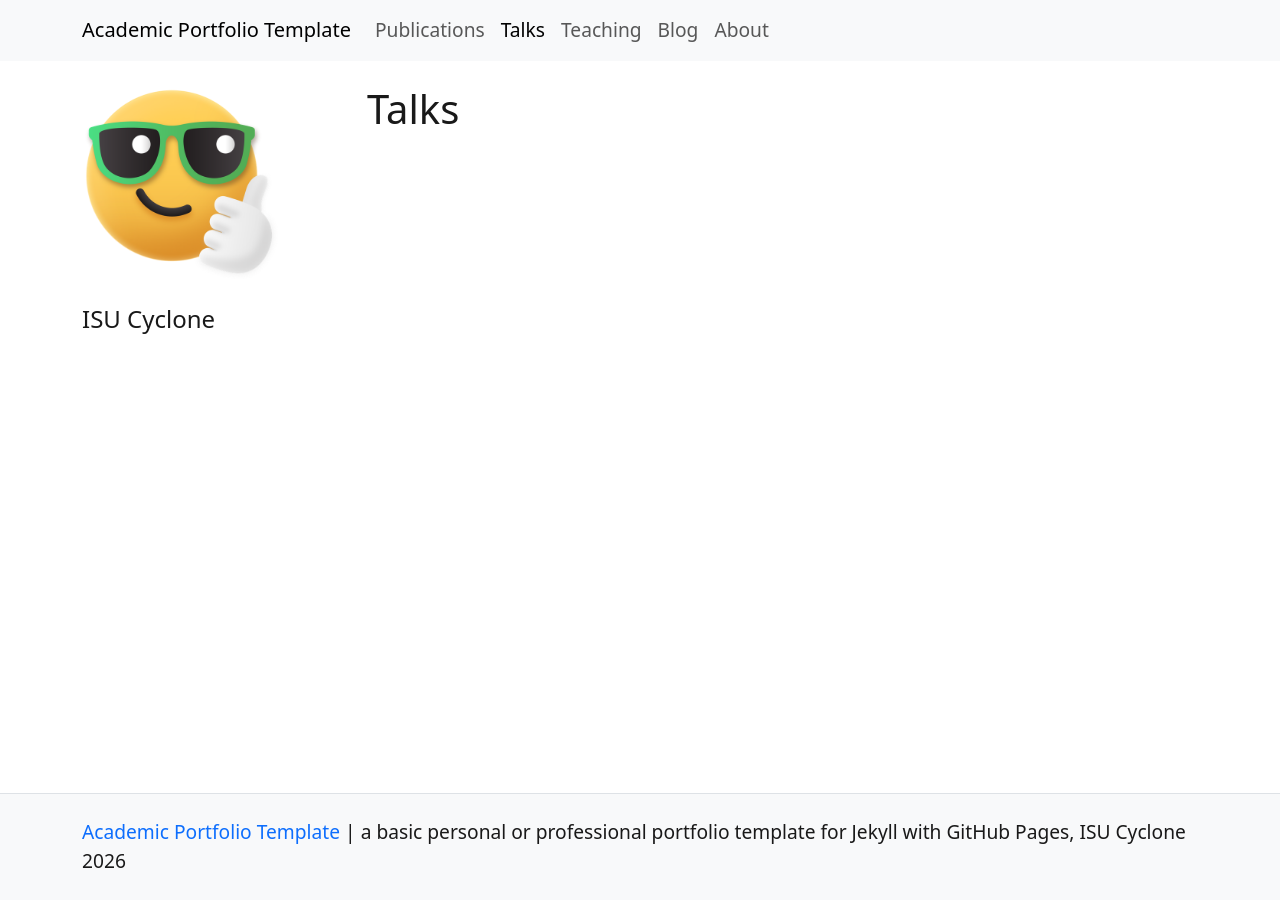
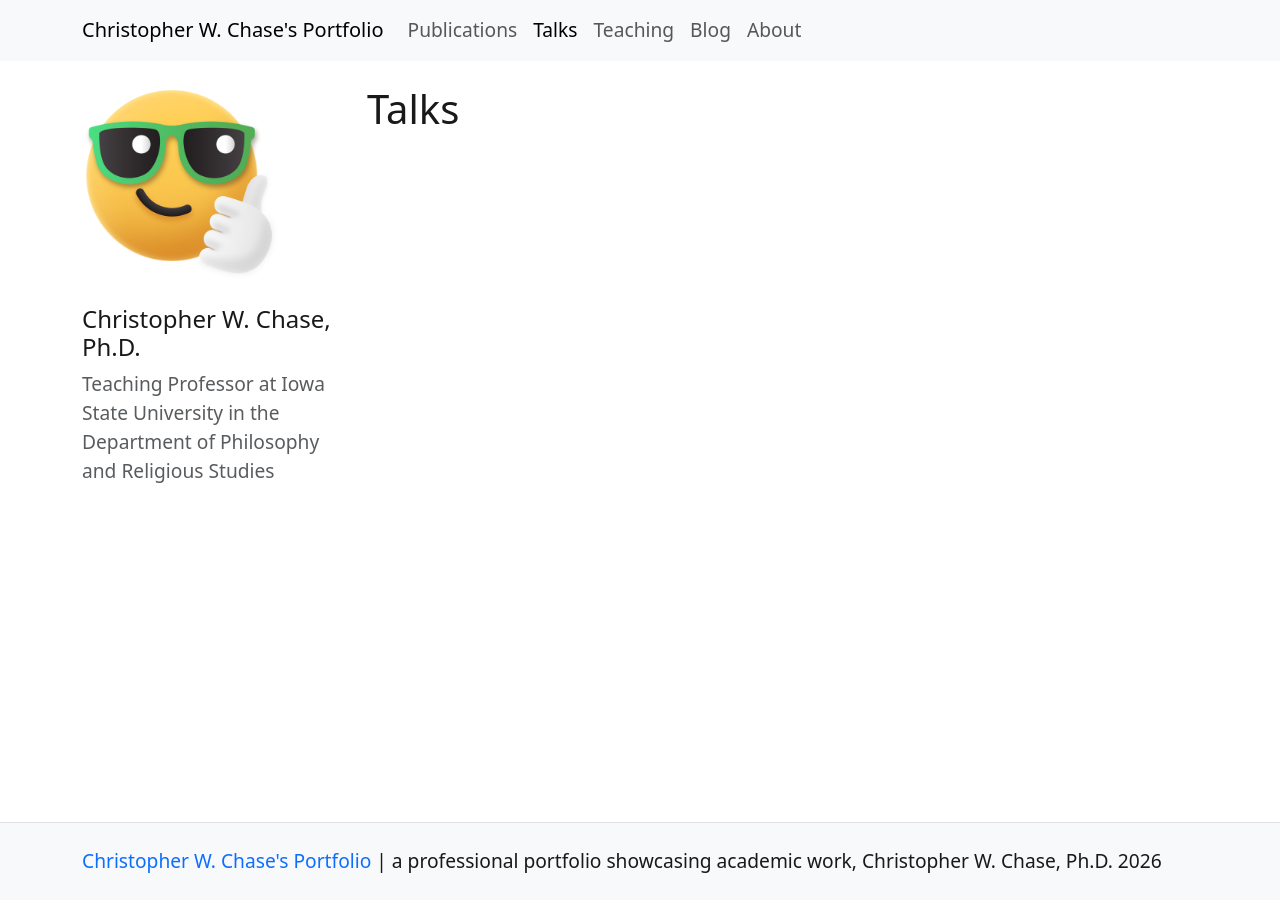
Before and after one commit to ycdd5h6km7-beep/christopher-w-chase, a Jekyll site: the page built from pages/talks.md, in a window 1280 px wide. Built offline with Jekyll 4.4.1, drawn with Linux system fonts in a browser that asks for light colours; nearby versions of some CDN libraries.

Commit message:
Update _config.yml
Basic changes for title, author, and bio.

```diff
--- a/_config.yml
+++ b/_config.yml
@@ -9,11 +9,11 @@
 #######
 # SITE SETTINGS
 #
-title: Academic Portfolio Template
-description: "a basic personal or professional portfolio template for Jekyll with GitHub Pages"
+title: Christopher W. Chase's Portfolio
+description: "a professional portfolio showcasing academic work"
 year: 2026
-author: ISU Cyclone
-bio:
+author: Christopher W. Chase, Ph.D.
+bio: Teaching Professor at Iowa State University in the Department of Philosophy and Religious Studies
 
 # PERSONAL URLS
 image: /assets/img/emoji-cool.png
```
